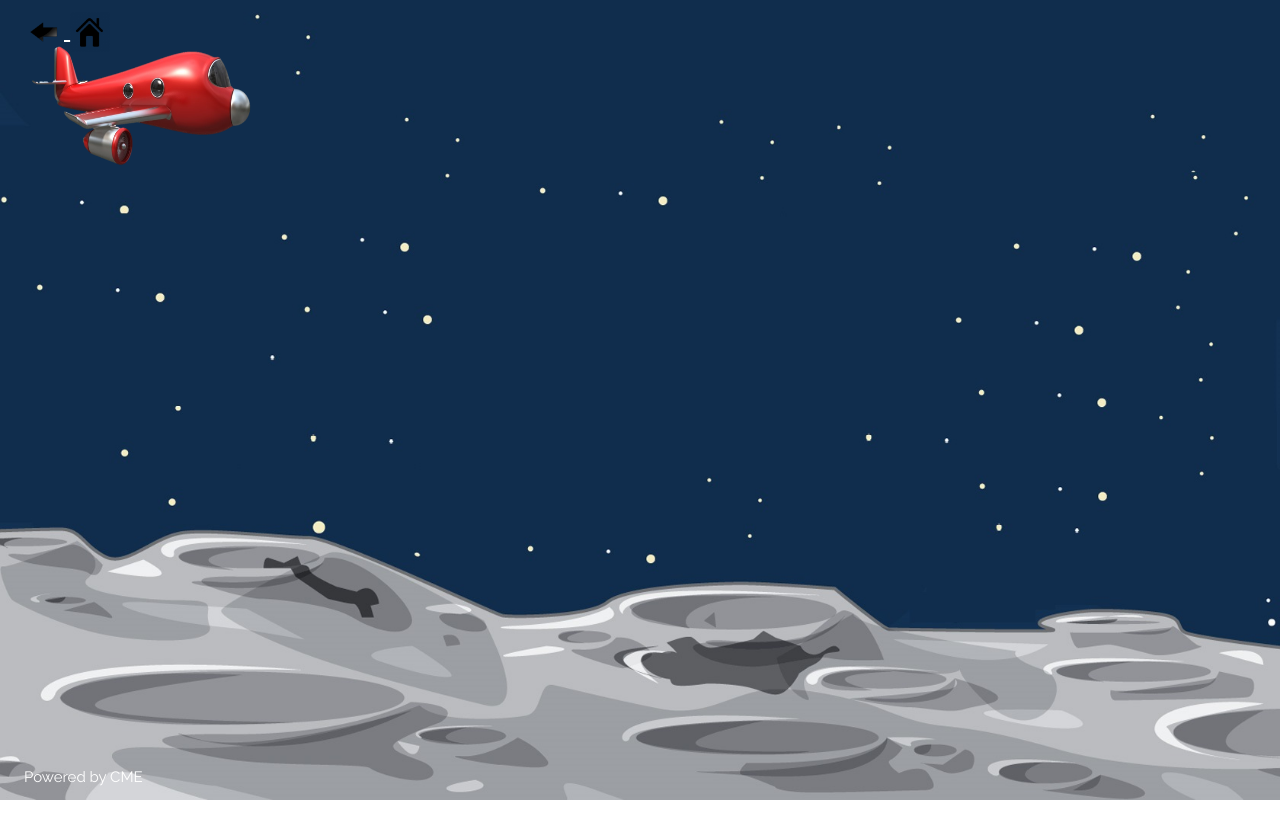
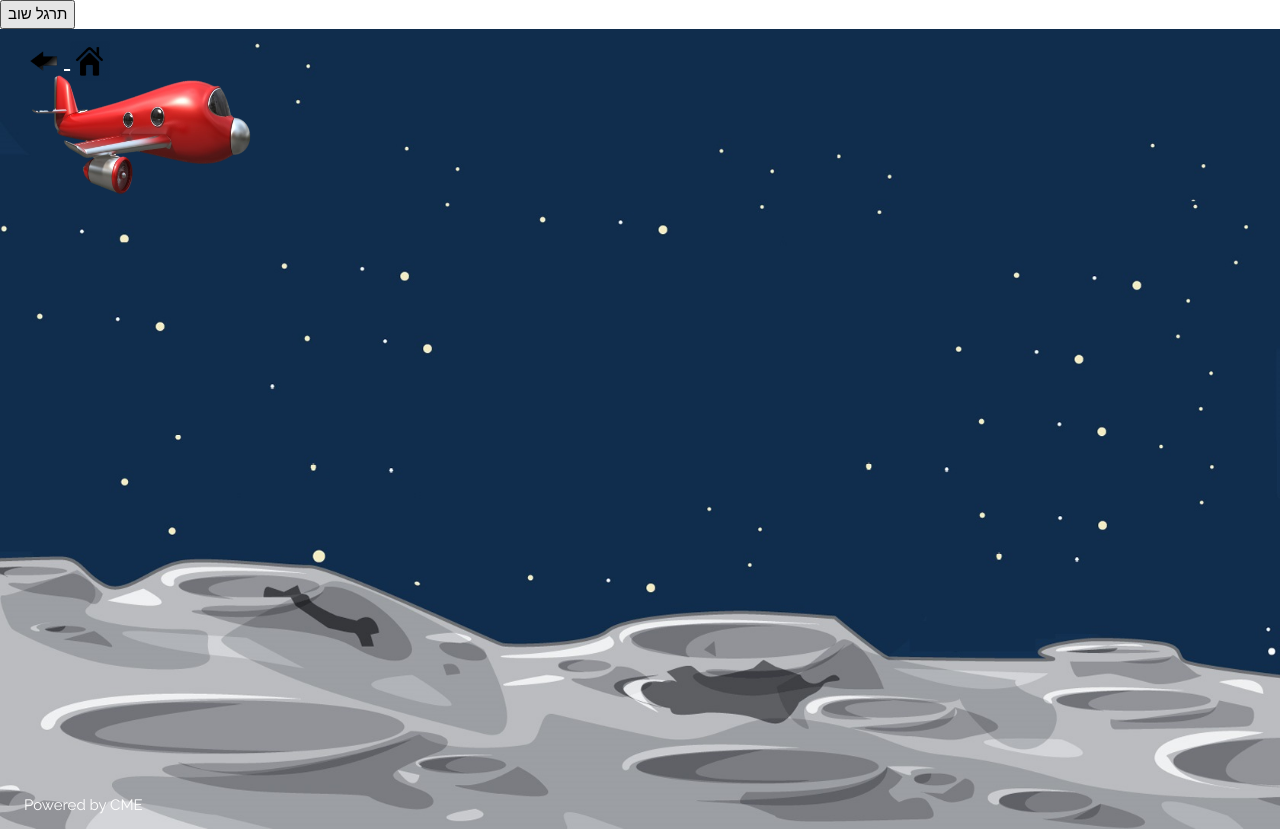
Before and after one commit to nicolemunits/cme, a website: page src/views/airplane.html in a window 1280 px wide. Before the commit the page ends 800 px from the top, so only its background shows below. Drawn offline with nearby package versions, Linux system fonts and the light colour scheme; files whose address does not match are found by name.

Commit message:
train again button added

```diff
--- a/src/views/airplane.html
+++ b/src/views/airplane.html
@@ -43,6 +43,12 @@
         </style>
     </head>
 <body>
+    <button onclick="trainAgain();">תרגל שוב</button>
+    <script>
+      function trainAgain(){
+        document.location.href="/game/airplane";
+      }
+    </script>
     <div class="bgimg w3-display-container w3-animate-opacity w3-text-white">
         <div class="w3-display-topleft w3-padding-large w3-xlarge">
           <a href="/"> <!--prev-->
@@ -50,7 +56,8 @@
             </a>
               <a href="/">
                   <img border="0" src="/else/home.png" class="main-title" style="text-decoration:none;width:40px; height:40px">
-                  </a>
+              </a>
+
           <!-- <a href="/" style="text-decoration:none;font-size: 40px;">C ME</a> -->
         </div>
 
@@ -77,12 +84,12 @@
     </div>
 
     <script>
-        var counter=0;
+        var counter = 0;
         var id;
         var elem = document.getElementById("myAnimation");
         // var elem2 = document.getElementById("myAnimation2")
         var top1 = 0;
-        var left=0;
+        var left = 0;
 
         function myFunc(){
           elem = document.getElementById("myAnimation");
```
